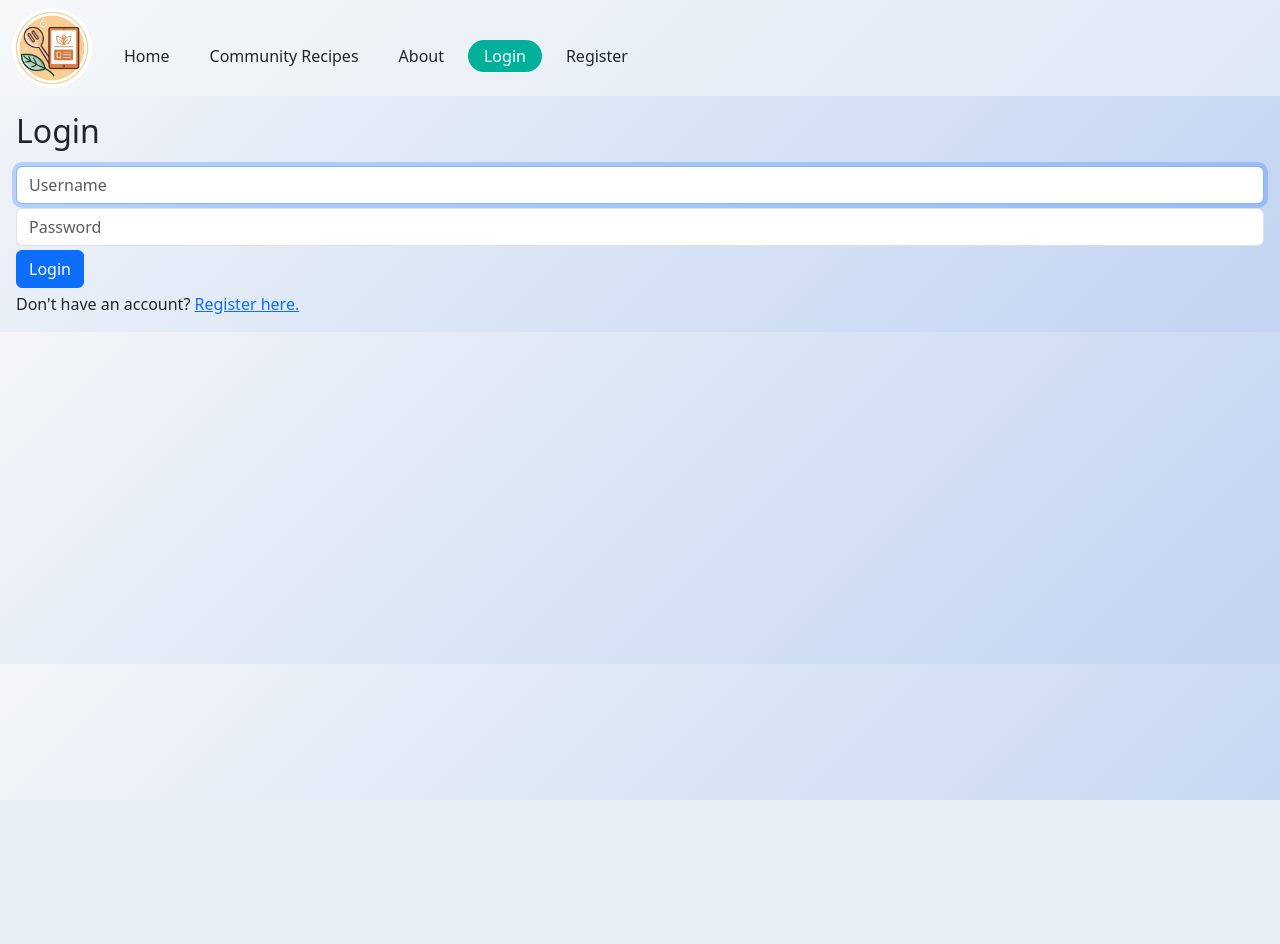
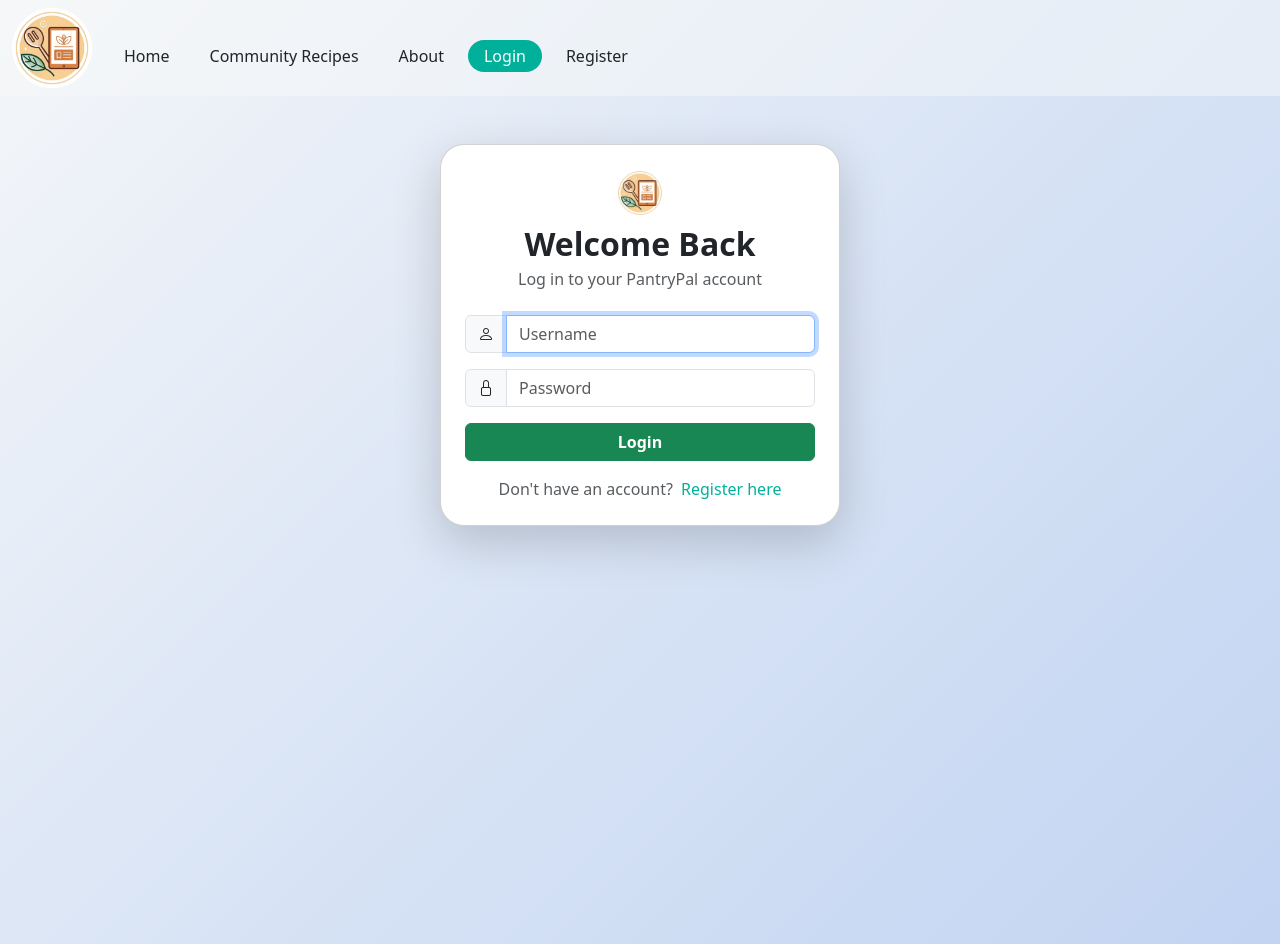
Before and after one commit to jlzlt/PantryPal, a Django app: page /login/ in a window 1280 px wide. Before the commit the page ends 800 px from the top, so only its background shows below. Run offline with Django 5.2, Linux system fonts and the light colour scheme; some libraries are stand-ins or nearby versions.

Commit message:
Styled Register and Login pages.

```diff
--- a/recipes/static/recipes/styles.css
+++ b/recipes/static/recipes/styles.css
@@ -1,5 +1,6 @@
 body {
   background: linear-gradient(135deg, #f4f6f9, #d9e4f5, #c2d4f2);
+  min-height: 100vh;
 }
 
 .logo-img {
@@ -223,3 +224,25 @@ button[disabled] {
 #backToTopBtn:hover {
   background-color: #486a8e;
 }
+
+/* Auth (login/register) card styles */
+.auth-wrapper {
+  /* background: linear-gradient(135deg, #eaf6ef 0%, #e3eafc 100%); */
+  /* min-height: 100vh; */
+}
+
+.auth-card {
+  background: #fff;
+  border-radius: 1.5rem;
+  box-shadow: 0 4px 32px rgba(44, 62, 80, 0.08);
+}
+
+.auth-link {
+  color: #00b09b;
+  text-decoration: none;
+  font-weight: 500;
+  transition: text-decoration 0.2s;
+}
+.auth-link:hover {
+  text-decoration: underline;
+}
--- a/recipes/templates/recipes/login.html
+++ b/recipes/templates/recipes/login.html
@@ -1,37 +1,41 @@
 {% extends "recipes/layout.html" %} {% load static %} {% block body %}
-<div class="login">
-  <h2 class="mb-3">Login</h2>
-
-  <form action="{% url 'login' %}" method="post">
+<div class="auth-wrapper" style="min-height: 100vh;">
+  <div class="auth-card card shadow-lg p-4 mx-auto mt-5" style="max-width: 400px; width: 100%; border-radius: 1.5rem;">
+    <div class="text-center mb-4">
+      <img src="{% static 'recipes/logo.png' %}" alt="Logo" class="mb-2" style="height: 48px;">
+      <h2 class="mb-1" style="font-weight: 700;">Welcome Back</h2>
+      <p class="text-muted mb-0">Log in to your PantryPal account</p>
+    </div>
+    <form action="{% url 'login' %}" method="post" autocomplete="off">
       {% csrf_token %}
-    <div class="form-group">
-      <input
-        autofocus
-        class="form-control mb-1 {% if errors.username %}is-invalid{% endif %}"
-        type="text"
-        name="username"
-        placeholder="Username"
-      />
+      <div class="form-group mb-3">
+        <div class="input-group">
+          <span class="input-group-text"><i class="bi bi-person"></i></span>
+          <input autofocus class="form-control {% if errors.username %}is-invalid{% endif %}" type="text" name="username" placeholder="Username" autocomplete="username" />
+        </div>
         {% if errors.username %}
-      <div class="invalid-feedback mb-2">{{ errors.username }}</div>
+        <div class="invalid-feedback d-block mb-2">{{ errors.username }}</div>
         {% endif %}
       </div>
-    <div class="form-group">
-      <input
-        class="form-control mb-1 {% if errors.password %}is-invalid{% endif %}"
-        type="password"
-        name="password"
-        placeholder="Password"
-      />
+      <div class="form-group mb-3">
+        <div class="input-group">
+          <span class="input-group-text"><i class="bi bi-lock"></i></span>
+          <input class="form-control {% if errors.password %}is-invalid{% endif %}" type="password" name="password" placeholder="Password" autocomplete="new-password" />
+        </div>
         {% if errors.password %}
-      <div class="invalid-feedback mb-2">{{ errors.password }}</div>
+        <div class="invalid-feedback d-block mb-2">{{ errors.password }}</div>
         {% endif %}
       </div>
-    <input class="btn btn-primary mb-1" type="submit" value="Login" />
+      <button class="btn btn-success w-100 mb-2" type="submit" style="font-weight: 600;">Login</button>
     </form>
-
-  Don't have an account? <a href="{% url 'register' %}">Register here.</a>
+    <div class="text-center mt-2">
+      <span class="text-muted">Don't have an account?</span>
+      <a href="{% url 'register' %}" class="auth-link ms-1">Register here</a>
+    </div>
+  </div>
 </div>
 {% endblock %} {% block script %}
+<!-- Optionally load Bootstrap Icons for input icons -->
+<link rel="stylesheet" href="https://cdn.jsdelivr.net/npm/bootstrap-icons@1.10.5/font/bootstrap-icons.css">
 <script src="{% static 'recipes/login.js' %}"></script>
 {% endblock %}
--- a/recipes/views.py
+++ b/recipes/views.py
@@ -53,8 +53,11 @@ def register(request):
         elif User.objects.filter(username=username).exists():
             errors["username"] = "Username already taken."
 
+        email_pattern = r"^[^@\s]+@[^@\s]+\.[^@\s]+$"
         if not email:
             errors["email"] = "Email is required."
+        elif not re.match(email_pattern, email):
+            errors["email"] = "Please enter a valid email address."
         elif User.objects.filter(email=email).exists():
             errors["email"] = "Email already in use."
 
```
Also changed, not shown: recipes/templates/recipes/register.html (+40 -43 lines). Lines whose indentation alone changed are shown as unchanged.
